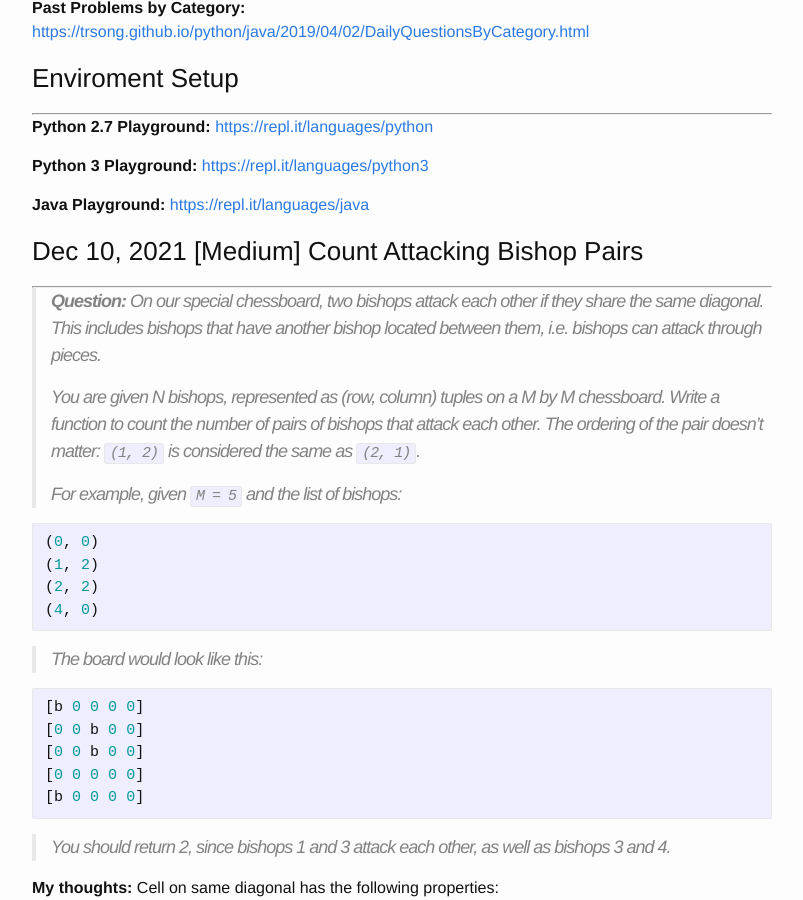
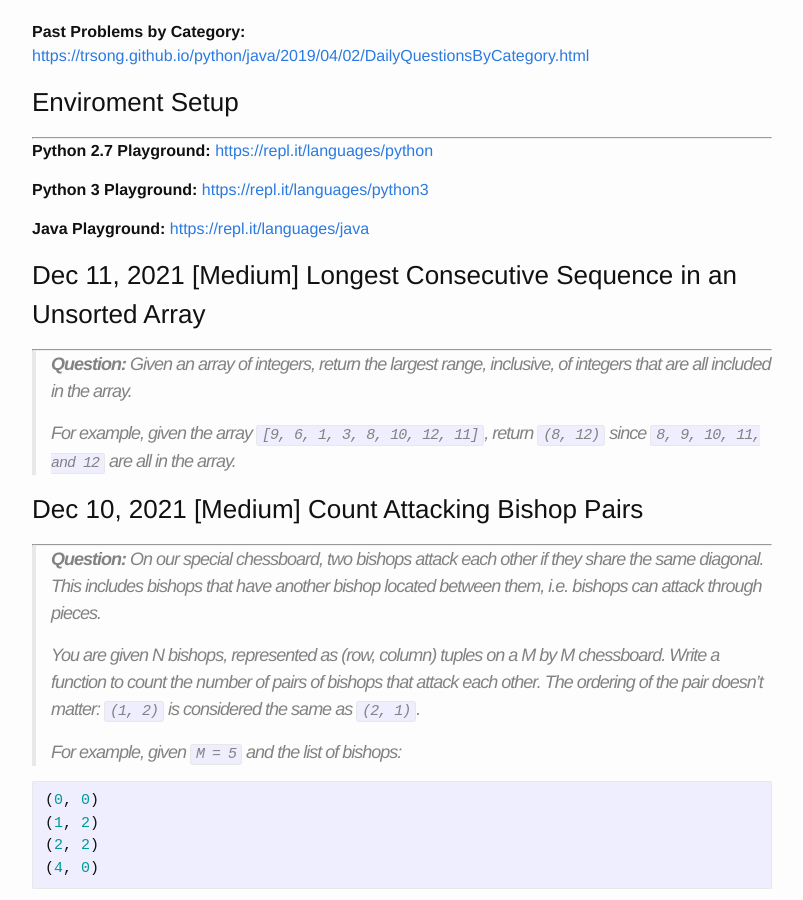
Before and after one commit to trsong/trsong.github.io, a Jekyll site: the page built from _posts/2021-11-01-DailyQuestionsNov.md, in a window 1280 px wide and 900 px high, scrolled down 1290 px. Shown: the whole window, without its empty margins (238-1041 px from the left). Built offline with Jekyll 4.4.1, drawn with Linux system fonts in a browser that asks for light colours; some of the changed text lies outside the part shown.

Commit message:
Add Dec 11 question

```diff
--- a/_posts/2021-11-01-DailyQuestionsNov.md
+++ b/_posts/2021-11-01-DailyQuestionsNov.md
@@ -19,6 +19,16 @@ categories: Python/Java
 **Python 3 Playground:** [https://repl.it/languages/python3](https://repl.it/languages/python3)
 
 **Java Playground:** [https://repl.it/languages/java](https://repl.it/languages/java)
+
+
+
+
+
+### Dec 11, 2021 \[Medium\] Longest Consecutive Sequence in an Unsorted Array
+---
+> **Question:** Given an array of integers, return the largest range, inclusive, of integers that are all included in the array.
+>
+> For example, given the array `[9, 6, 1, 3, 8, 10, 12, 11]`, return `(8, 12)` since `8, 9, 10, 11, and 12` are all in the array.
 
 
 
```
